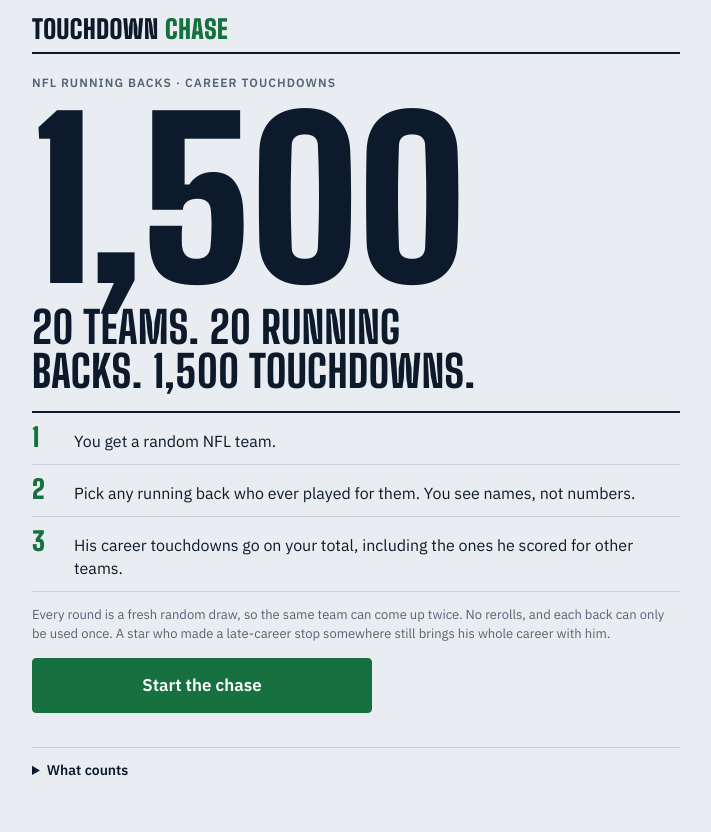
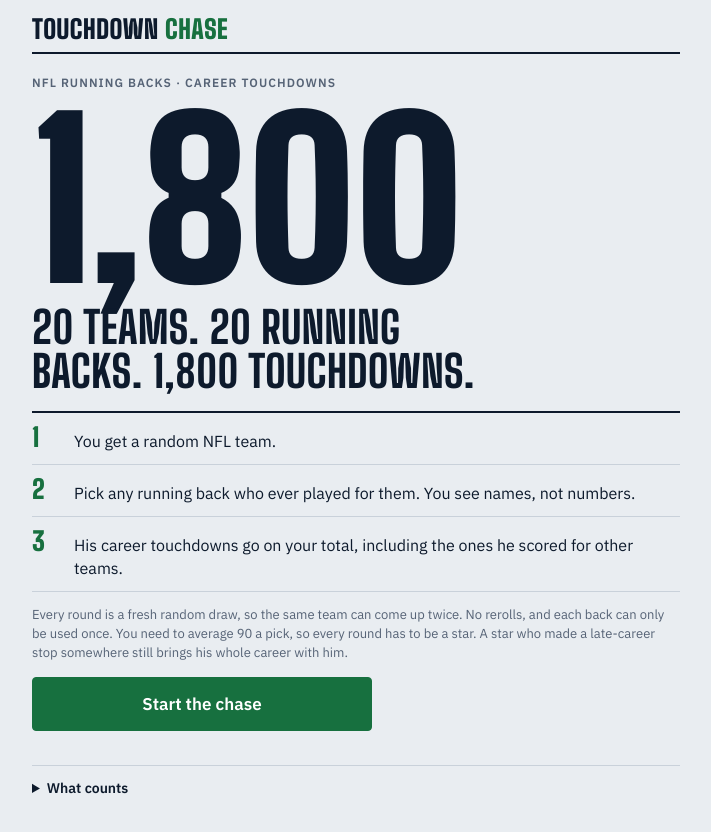
Before and after one commit to dlgambill/82-0-vorp, a plain HTML site: page touchdown-chase/index.html in a window 1280 px wide. Shown: the whole page, without its empty margins (284-995 px from the left). Drawn offline with Linux system fonts and the light colour scheme.

Commit message:
Touchdown Chase: raise the target to 1,800
Co-Authored-By: Claude Fable 5.2 <noreply@anthropic.com>
Claude-Session: https://claude.ai/code/session_01UixhPefkhcaBqFkWctrYbK

```diff
--- a/touchdown-chase/index.html
+++ b/touchdown-chase/index.html
@@ -104,14 +104,14 @@ details p strong{color:var(--ink)}
 
   <section class="intro" id="intro">
     <div class="eyebrow">NFL running backs · career touchdowns</div>
-    <div class="big" aria-hidden="true">1,500</div>
-    <h2 class="pitch">20 teams. 20 running backs. 1,500 touchdowns.</h2>
+    <div class="big" aria-hidden="true">1,800</div>
+    <h2 class="pitch">20 teams. 20 running backs. 1,800 touchdowns.</h2>
     <ol class="steps">
       <li><b>1</b><span>You get a random NFL team.</span></li>
       <li><b>2</b><span>Pick any running back who ever played for them. You see names, not numbers.</span></li>
       <li><b>3</b><span>His career touchdowns go on your total, including the ones he scored for other teams.</span></li>
     </ol>
-    <p class="note">Every round is a fresh random draw, so the same team can come up twice. No rerolls, and each back can only be used once. A star who made a late-career stop somewhere still brings his whole career with him.</p>
+    <p class="note">Every round is a fresh random draw, so the same team can come up twice. No rerolls, and each back can only be used once. You need to average 90 a pick, so every round has to be a star. A star who made a late-career stop somewhere still brings his whole career with him.</p>
     <div class="actions"><button class="btn primary big2" id="go" disabled>Loading players</button></div>
     <p class="note num" id="best2"></p>
   </section>
@@ -128,7 +128,7 @@ details p strong{color:var(--ink)}
   </details>
 </main>
 <script>
-const TARGET=1500, ROUNDS=20;
+const TARGET=1800, ROUNDS=20;
 const TEAMS={ARI:["Arizona Cardinals","Includes the St. Louis and Phoenix Cardinals"],ATL:["Atlanta Falcons"],BAL:["Baltimore Ravens"],BUF:["Buffalo Bills"],CAR:["Carolina Panthers"],CHI:["Chicago Bears"],CIN:["Cincinnati Bengals"],CLE:["Cleveland Browns"],DAL:["Dallas Cowboys"],DEN:["Denver Broncos"],DET:["Detroit Lions"],GB:["Green Bay Packers"],HOU:["Houston Texans"],IND:["Indianapolis Colts","Includes the Baltimore Colts"],JAX:["Jacksonville Jaguars"],KC:["Kansas City Chiefs"],LAC:["Los Angeles Chargers","Includes the San Diego Chargers"],LAR:["Los Angeles Rams","Includes the St. Louis Rams"],LV:["Las Vegas Raiders","Includes the Oakland and Los Angeles Raiders"],MIA:["Miami Dolphins"],MIN:["Minnesota Vikings"],NE:["New England Patriots"],NO:["New Orleans Saints"],NYG:["New York Giants"],NYJ:["New York Jets"],PHI:["Philadelphia Eagles"],PIT:["Pittsburgh Steelers"],SEA:["Seattle Seahawks"],SF:["San Francisco 49ers"],TB:["Tampa Bay Buccaneers"],TEN:["Tennessee Titans","Includes the Houston Oilers"],WAS:["Washington Commanders","Includes every Washington era"]};
 const $=id=>document.getElementById(id);
 const esc=s=>String(s).replace(/[&<>"]/g,c=>({"&":"&amp;","<":"&lt;",">":"&gt;",'"':"&quot;"}[c]));
@@ -152,7 +152,7 @@ const total=()=>S.picks.reduce((a,i)=>a+td(i),0);
 const done=()=>S.picks.length>=ROUNDS;
 
 /* ---- render ---- */
-function verdict(t){return t>=2000?"Hall of Fame draft":t>=1750?"All-Pro draft":t>=TARGET?"Target hit":t>=TARGET-150?"So close":t>=1000?"Came up short":"Back to the film room"}
+function verdict(t){return t>=2000?"Hall of Fame draft":t>=TARGET?"Target hit":t>=TARGET-150?"So close":t>=1200?"Came up short":"Back to the film room"}
 function drawBoard(){const t=total(),n=S.picks.length,left=ROUNDS-n,need=Math.max(0,TARGET-t);let h="";
   h+='<div class="eyebrow">'+(done()?"Final total":n?"Total after "+n+" of "+ROUNDS:"Your total")+"</div>";
   h+='<div class="big'+(t>=TARGET?" hit":"")+'">'+fmt(t)+"</div>";
```
Also changed, not shown: 1 other file.
